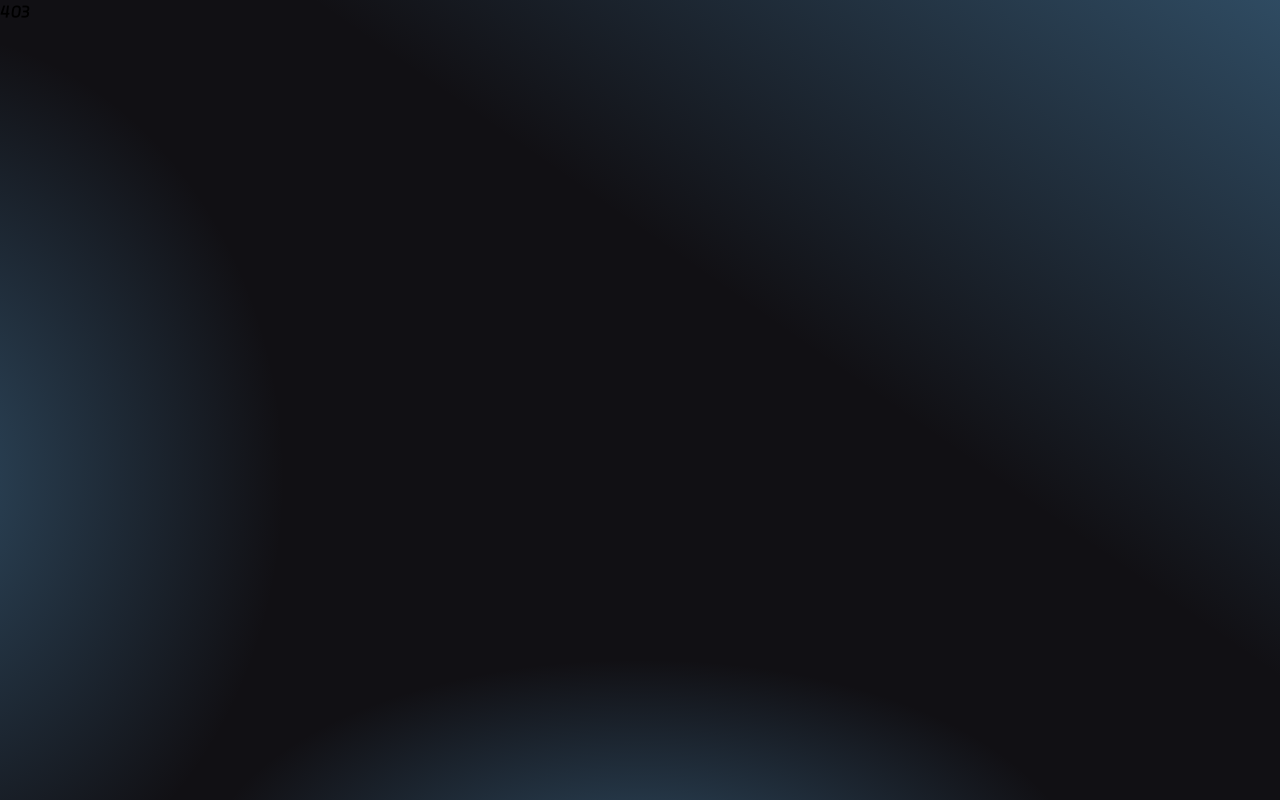
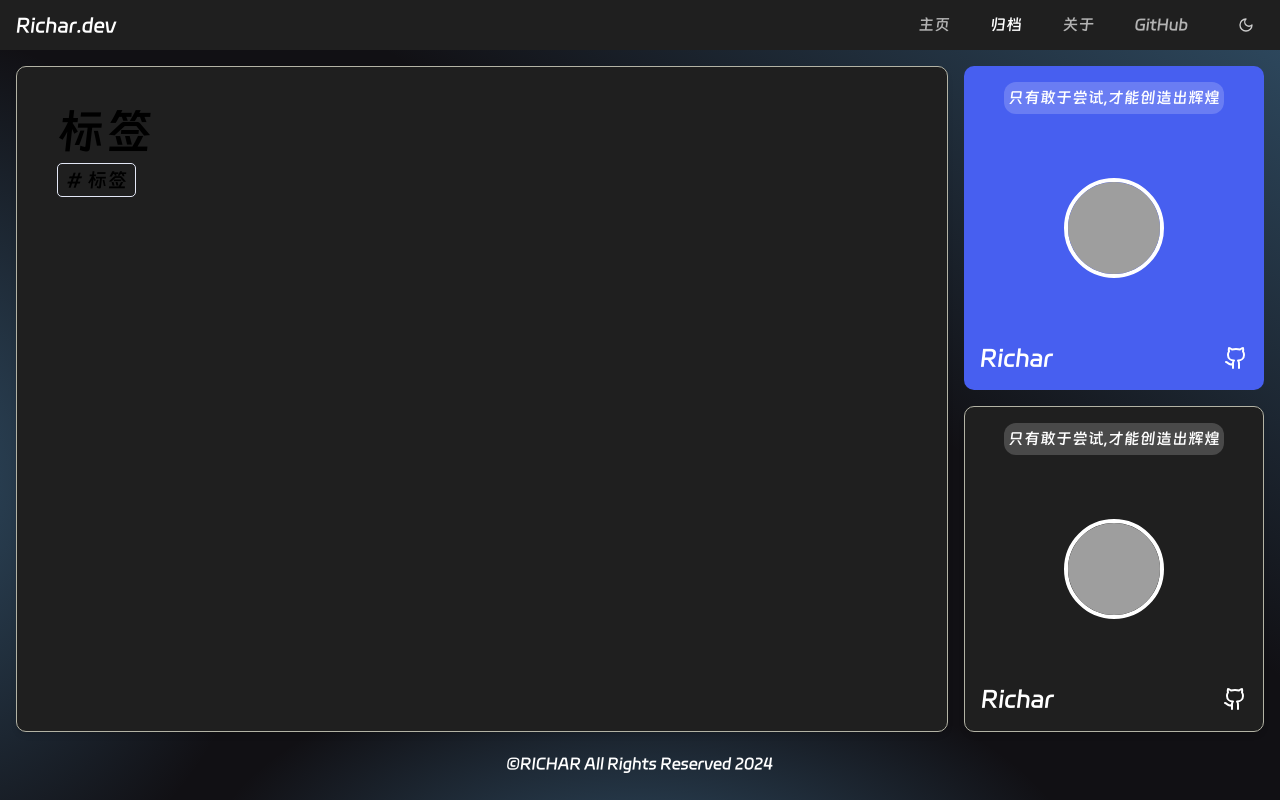
Before and after one commit to abcRichar/richar-blog, a React (Vite) app: page /pigeonhole in a window 1280 px wide. Before the commit this address had no page. Built offline with nearby package versions, Linux system fonts and the light colour scheme; grey boxes are pictures that could not be loaded.

Commit message:
feat: 页面修改

```diff
--- /dev/null
+++ b/src/components/MyBaseInfo/index.tsx
@@ -0,0 +1,36 @@
+import { motion } from "motion/react";
+import { Github } from "lucide-react";
+
+export default function MyBaseInfo() {
+  return (
+    <>
+      <motion.div initial={{ opacity: 0, y: 100 }} animate={{ opacity: 1, y: 0 }} transition={{ delay: 0.175 }} className="col-span-1 max-md:hidden">
+        <div className="rounded-[10px] p-4 bg-[#475ff0]">
+          <div className="bg-[#ffffff30] p-1 rounded-xl text-white w-fit m-auto text-base">只有敢于尝试,才能创造出辉煌</div>
+          <div className="w-[100px] h-[100px] my-16 m-auto rounded-full overflow-hidden border-4 border-white">
+            <img src="https://avatars.githubusercontent.com/u/96232441?v=4" className="w-full h-full" alt="" />
+          </div>
+          <div className="flex justify-between items-center">
+            <div className="text-2xl text-white">Richar</div>
+            <div className="text-xl">
+              <Github className="cursor-pointer text-white" />
+            </div>
+          </div>
+        </div>
+
+        <div className="card-box p-4 bg-[#475ff0] mt-4">
+          <div className="bg-[#ffffff30] p-1 rounded-xl text-white w-fit m-auto text-base">只有敢于尝试,才能创造出辉煌</div>
+          <div className="w-[100px] h-[100px] my-16 m-auto rounded-full overflow-hidden border-4 border-white">
+            <img src="https://avatars.githubusercontent.com/u/96232441?v=4" className="w-full h-full" alt="" />
+          </div>
+          <div className="flex justify-between items-center">
+            <div className="text-2xl text-white">Richar</div>
+            <div className="text-xl">
+              <Github className="cursor-pointer text-white" />
+            </div>
+          </div>
+        </div>
+      </motion.div>
+    </>
+  );
+}
--- a/src/layout/index.tsx
+++ b/src/layout/index.tsx
@@ -3,14 +3,11 @@ import LayHeader from "./lay-header";
 import LayFooter from "./lay-footer";
 export default function Layout() {
   return (
-    <div className="min-h-lvh m-auto ">
+    <div className="min-h-lvh m-auto pt-[50px]">
       <div>
         <LayHeader></LayHeader>
       </div>
-      <div
-        className="my-4 mx-4"
-        style={{ padding: "0 calc((100% - 1400px + 3rem) / 2)" }}
-      >
+      <div className="my-4 mx-4 " style={{ padding: "0 calc((100% - 1400px + 3rem) / 2)" }}>
         <Outlet />
       </div>
       <div>
--- a/src/layout/lay-header/index.tsx
+++ b/src/layout/lay-header/index.tsx
@@ -7,10 +7,7 @@ import HeaderItem from "./components/header-item";
 
 export default function LayHeader() {
   return (
-    <div
-      style={{ padding: "0 calc((100% - 1400px + 3rem) / 2)" }}
-      className="bg-white dark:bg-[#1f1f1f] delay-[300]"
-    >
+    <div style={{ padding: "0 calc((100% - 1400px + 3rem) / 2)" }} className="bg-white dark:bg-[#1f1f1f] delay-[300] fixed w-full top-0 z-10">
       <div className="lay-header  h-[50px] flex items-center justify-between mx-4">
         <div>
           <Link to="/" className="font-bold text-[20px] dark:text-white ">
@@ -19,9 +16,7 @@ export default function LayHeader() {
         </div>
         <div className="  items-center justify-between gap-10 md:flex hidden">
           <HeaderItem to="/">主页</HeaderItem>
-          <HeaderItem to="/blogs">文章</HeaderItem>
-          <HeaderItem to="/blogs">随笔</HeaderItem>
-          <HeaderItem to="/blogs">项目Demo</HeaderItem>
+          <HeaderItem to="/pigeonhole">归档</HeaderItem>
           <HeaderItem to="/about">关于</HeaderItem>
           <HeaderItem to="https://github.com/abcRichar">GitHub</HeaderItem>
           <ModeToggle />
--- a/src/router/index.tsx
+++ b/src/router/index.tsx
@@ -5,6 +5,7 @@ import Home from "../views/home";
 import Blogs from "../views/blogs";
 import About from "../views/about";
 import ArtDetails from "@/views/art-details";
+import Pigeonhole from "@/views/pigeonhole";
 // import BlogDetails from "@/views/blog-details";
 import NotFound from "../views/error/403";
 const router = createBrowserRouter([
@@ -29,6 +30,10 @@ const router = createBrowserRouter([
         path: "/art-details/:id",
         element: <ArtDetails />,
       },
+      {
+        path: "/pigeonhole",
+        element: <Pigeonhole />,
+      },
     ],
   },
 ]);
--- /dev/null
+++ b/src/views/pigeonhole/index.tsx
@@ -0,0 +1,18 @@
+import MyBaseInfo from "@/components/MyBaseInfo";
+
+export default function Pigeonhole() {
+  return (
+    <>
+      <div className="grid grid-cols-4 gap-4 mt-4 ">
+        <div className="col-span-3 max-md:col-span-4 cursor-pointer w-[100%] card-box p-10">
+          <p className="text-5xl">标签</p>
+          <div className="mt-2">
+            <div className="border-[1px] border-[#e3e8f7] rounded-[5px] px-2 py-[2px] text-xl w-fit hover:bg-[#425aef] hover:text-[#fff] transition delay-100"># 标签</div>
+          </div>
+        </div>
+
+        <MyBaseInfo />
+      </div>
+    </>
+  );
+}
```
Also changed, not shown: src/views/home/index.tsx (+7 -43 lines), 1 other file (tests, documents, lock files or other folders).
